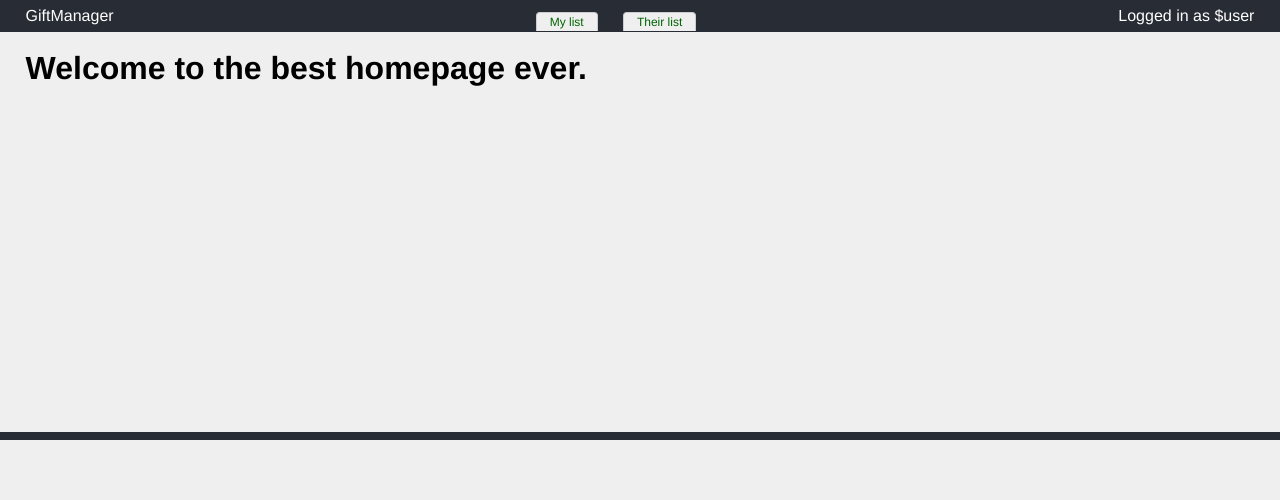
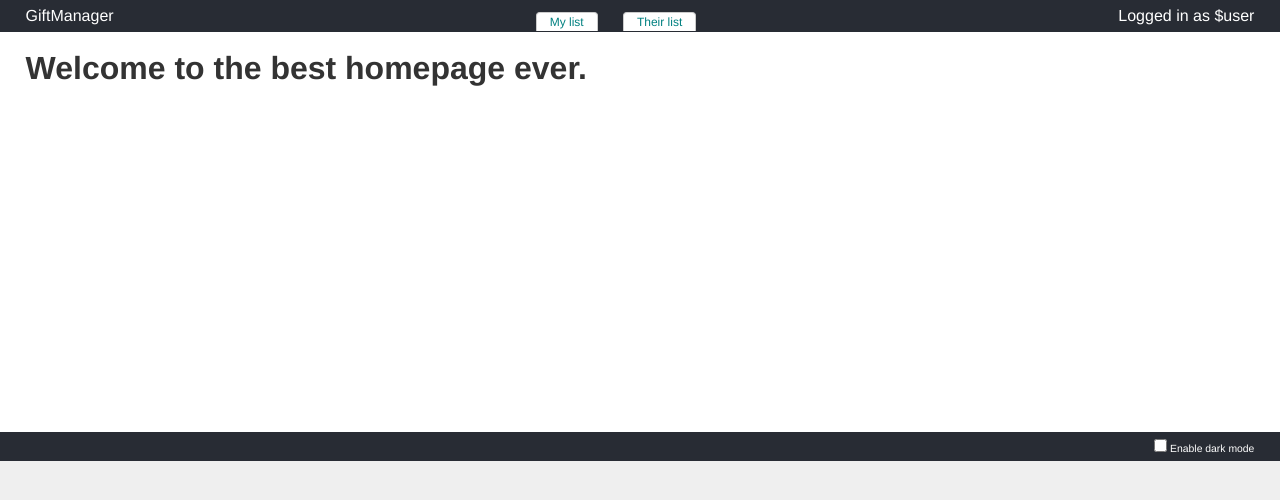
Before and after one commit to visegripped/giftmanager, a React (Create React App) app: page / in a window 1280 px wide. Shown: the top 500 px of the page. Built offline with nearby package versions, Linux system fonts and the light colour scheme.

Commit message:
Theme chooser

```diff
--- a/src/App.css
+++ b/src/App.css
@@ -1,10 +1,30 @@
+:root {
+  --fontColor: #333;
+  --fontColorReversed: #FFF;
+  --backgroundColorContent: #fff;
+  --BackgroundColorReversed: #282c34;
+  --fontColorLink: teal;
+}
+
+.dark {
+    --fontColor: #FFF;
+    --fontColorReversed: #333;
+    --backgroundColorContent: #blue;
+    --BackgroundColorReversed: #FFF;
+    --fontColorLink: teal;
+}
+
+a {
+  color: var(--fontColorLink);
+}
+
 .App-header {
-  background-color: #282c34;
+  background-color: var(--BackgroundColorReversed);
+  color: var(--fontColorReversed);
   display: flex;
   flex-direction: row;
   align-items: baseline;
   font-size: 2vmin;
-  color: white;
   justify-content: space-between;
   padding: .5vh 2vw 0;
 }
@@ -19,10 +39,19 @@
 }
 
 .App-main {
+  background-color: var(--backgroundColorContent);
+  color: var(--fontColor);
   min-height: 50vh;
   padding: 1.5vh 2vw;
 }
+
 .App-footer {
-  background-color: #282c34;
-  min-height: 1vh;
+  background-color: var(--BackgroundColorReversed);
+  color: var(--fontColorReversed);
+  display: flex;
+  flex-direction: row;
+  align-items: center;
+  font-size: 1.3vmin;
+  justify-content: right;
+  padding: .5vh 2vw;
 }
--- a/src/App.tsx
+++ b/src/App.tsx
@@ -1,12 +1,23 @@
-import React from 'react';
+import React, { useContext, useEffect, useState } from 'react';
 import { Outlet } from 'react-router-dom';
 import Nav from './components/Nav/';
-import { NotificationProvider } from './context/NotificationContext';
+import { NotificationProvider, NotificationContext, IMessage } from './context/NotificationContext';
 import './App.css';
+import ThemeContext from './context/ThemeContext';
+import ToggleDarkMode from './components/ToggleDarkMode';
 
 function App() {
+  const { messages } = useContext(NotificationContext);
+  const [dark, setDark] = useState(false);
+  const toggleDark = () => {
+    setDark(!dark);
+  };
+
+  useEffect(() => {
+    console.log(' -> dark: ', dark);
+  }, [dark]);
   return (
-    <>
+    <div className={dark ? 'dark' : 'none'}>
       <NotificationProvider>
         <header className="App-header">
           <div>GiftManager</div>
@@ -15,11 +26,26 @@ function App() {
         </header>
 
         <main className="App-main">
+          <div>
+            {messages.map((message: IMessage) => {
+              console.log(' -> found at least 1 message');
+              return <div>{message.report}</div>;
+            })}
+          </div>
           <Outlet />
         </main>
-        <footer className="App-footer"></footer>
+        <ThemeContext.Provider
+          value={{
+            dark,
+            toggleDark,
+          }}
+        >
+          <footer className="App-footer">
+            <ToggleDarkMode />
+          </footer>
+        </ThemeContext.Provider>
       </NotificationProvider>
-    </>
+    </div>
   );
 }
 
--- a/src/components/Nav/Nav.css
+++ b/src/components/Nav/Nav.css
@@ -11,9 +11,9 @@
 }
 
 .nav-item > a {
+  background-color: var(--backgroundColorContent);
   padding: 0 1vw;
   margin: 0 1vw;
-  background: #efefef;
   border: 1px solid #ccc;
   border-bottom-width: 0;
   text-decoration: none;
--- /dev/null
+++ b/src/components/ToggleDarkMode/ToggleDarkMode.tsx
@@ -0,0 +1,25 @@
+import React, { useEffect, useState } from 'react';
+import { useThemeContext } from '../../context/ThemeContext';
+import './ToggleDarkMode.css';
+
+const ToggleDarkMode = () => {
+  const { dark, toggleDark } = useThemeContext();
+  const [isChecked, setIsChecked] = useState(dark);
+  const handleOnChange = (e: React.FormEvent<HTMLInputElement>) => {
+    e.preventDefault();
+    toggleDark();
+  };
+
+  useEffect(() => {
+    setIsChecked(dark);
+  }, [dark]);
+
+  return (
+    <label>
+      <input type="checkbox" name="darkMode" onChange={handleOnChange} checked={isChecked} />
+      Enable dark mode
+    </label>
+  );
+};
+
+export default ToggleDarkMode;
--- /dev/null
+++ b/src/components/ToggleDarkMode/index.tsx
@@ -0,0 +1,3 @@
+import ToggleDarkMode from './ToggleDarkMode';
+
+export default ToggleDarkMode;
--- a/src/context/NotificationContext.tsx
+++ b/src/context/NotificationContext.tsx
@@ -5,14 +5,14 @@ import { v4 as getUUID } from 'uuid';
 export interface IMessage {
   type: 'error' | 'critical' | 'info';
   report: string;
-  id: string;
+  id?: string;
   meta?: object; //
 }
 
 interface INotificationContext {
   messages: IMessage[];
   removeMessage?: (messageId: string) => void;
-  addMessage?: (message: IMessage) => void;
+  addMessage: (message: IMessage) => void;
 }
 interface INotificationProvider {
   children: React.ReactNode;
@@ -20,9 +20,12 @@ interface INotificationProvider {
 
 const defaultState = {
   messages: [],
+  addMessage: (message: IMessage) => {
+    console.log('heck?', message.report);
+  },
 };
 
-const NotificationContext = createContext<INotificationContext>(defaultState);
+export const NotificationContext = createContext<INotificationContext>(defaultState);
 
 const removeMessageById = (messageArray: IMessage[], id: string) => {
   return messageArray.filter((el) => el.id !== id);
--- /dev/null
+++ b/src/context/ThemeContext.tsx
@@ -0,0 +1,19 @@
+import React from 'react';
+
+const defaultState = {
+  dark: false,
+  toggleDark: () => {
+    console.log('stuff');
+  },
+};
+
+interface IThemeContext {
+  dark: boolean;
+  toggleDark: () => void;
+}
+
+export const ThemeContext = React.createContext<IThemeContext>(defaultState);
+
+export const useThemeContext = () => React.useContext(ThemeContext);
+
+export default ThemeContext;
--- a/src/index.css
+++ b/src/index.css
@@ -48,7 +48,7 @@ body {
 /* A elements that don't have a class get default styles */
 a:not([class]) {
   text-decoration-skip-ink: auto;
-  color: darkgreen;
+  color: var(--fontColorLink);
 }
 
 /* Make images easier to work with */
--- a/src/pages/MyList/MyList.css
+++ b/src/pages/MyList/MyList.css
@@ -7,8 +7,8 @@
 
 
 .list--header {
-  background: #666666;
-  color: #fff;
+  background-color: var(--BackgroundColorReversed);
+  color: var(--fontColorReversed);
   font-weight: bold;
 }
 
--- a/src/pages/MyList/MyList.tsx
+++ b/src/pages/MyList/MyList.tsx
@@ -1,5 +1,6 @@
-import React, { useState } from 'react';
+import React, { useState, useContext } from 'react';
 import SelectList from '../../components/SelectList';
+import NotificationContext from '../../context/NotificationContext';
 // import { isTemplateSpan } from 'typescript';
 import './MyList.css';
 
@@ -14,29 +15,42 @@ interface ItemsProps {
 interface ResponseProps {
   items: [];
   type: string;
+  msg: string;
   statusText: string;
 }
 
 const updateList = (updateEvent: React.ChangeEvent<HTMLSelectElement>, itemid: string | number) => {
   const newValue = updateEvent.target.value;
   console.log('This is the updated list: ', itemid, newValue);
+  const { addMessage } = useContext(NotificationContext);
+  const cmd = 'myListUpdateStatus';
+
   if (newValue === '-1') {
     // do nothing. was set to 'no change'
   } else {
-    fetch(`https://www.visegripped.com/family/api.php?cmd=myListUpdateStatus&status=${newValue}&itemid=${itemid}`)
+    fetch(`https://www.visegripped.com/family/api.php?cmd=${cmd}&status=${newValue}&itemid=${itemid}`)
       .then((response) => {
         return response.json();
       })
       .then((response: ResponseProps) => {
-        console.log(' -> API response: ', response);
         if (response.type !== 'success') {
+          addMessage({
+            report: response.statusText,
+            type: 'error',
+          });
           throw new Error(response.statusText);
         }
-        // report a successfully updated status change.
+        addMessage({
+          report: 'Successfully updated list.',
+          type: 'info',
+        });
       })
       .catch((response) => {
+        addMessage({
+          report: `Request to execute ${cmd} failed.`,
+          type: 'error',
+        });
         throw new Error(response.statusText);
-        // need to log this to the server someplace.
       });
   }
 };
@@ -66,22 +80,31 @@ const getStatusChoices = (itemRemoved: number) => {
 
 const MyList = () => {
   const [myListOfItems, updateMyListOfItems] = useState([]);
+  const { addMessage } = useContext(NotificationContext);
   // const [myListOfItems] = useState([]);
 
   React.useEffect(() => {
-    fetch('https://www.visegripped.com/family/api.php?cmd=myListGet')
+    const cmd = 'myListGets';
+    fetch(`https://www.visegripped.com/family/api.php?cmd=${cmd}`)
       .then((response) => {
         return response.json();
       })
       .then((response: ResponseProps) => {
-        console.log(' -> API response: ', response);
         if (response.type !== 'success') {
+          addMessage({
+            report: response.msg,
+            type: 'error',
+          });
           throw new Error(response.statusText);
         }
         updateMyListOfItems(response.items);
       })
-      .catch((response) => {
-        throw new Error(response.statusText);
+      .catch(() => {
+        addMessage({
+          report: `Request to execute ${cmd} failed.`,
+          type: 'error',
+        });
+        throw new Error();
         // need to log this to the server someplace.
       });
   }, []);
```
Also changed, not shown: src/components/ToggleDarkMode/ToggleDarkMode.css (added), 2 other files (tests, documents, lock files or other folders).
